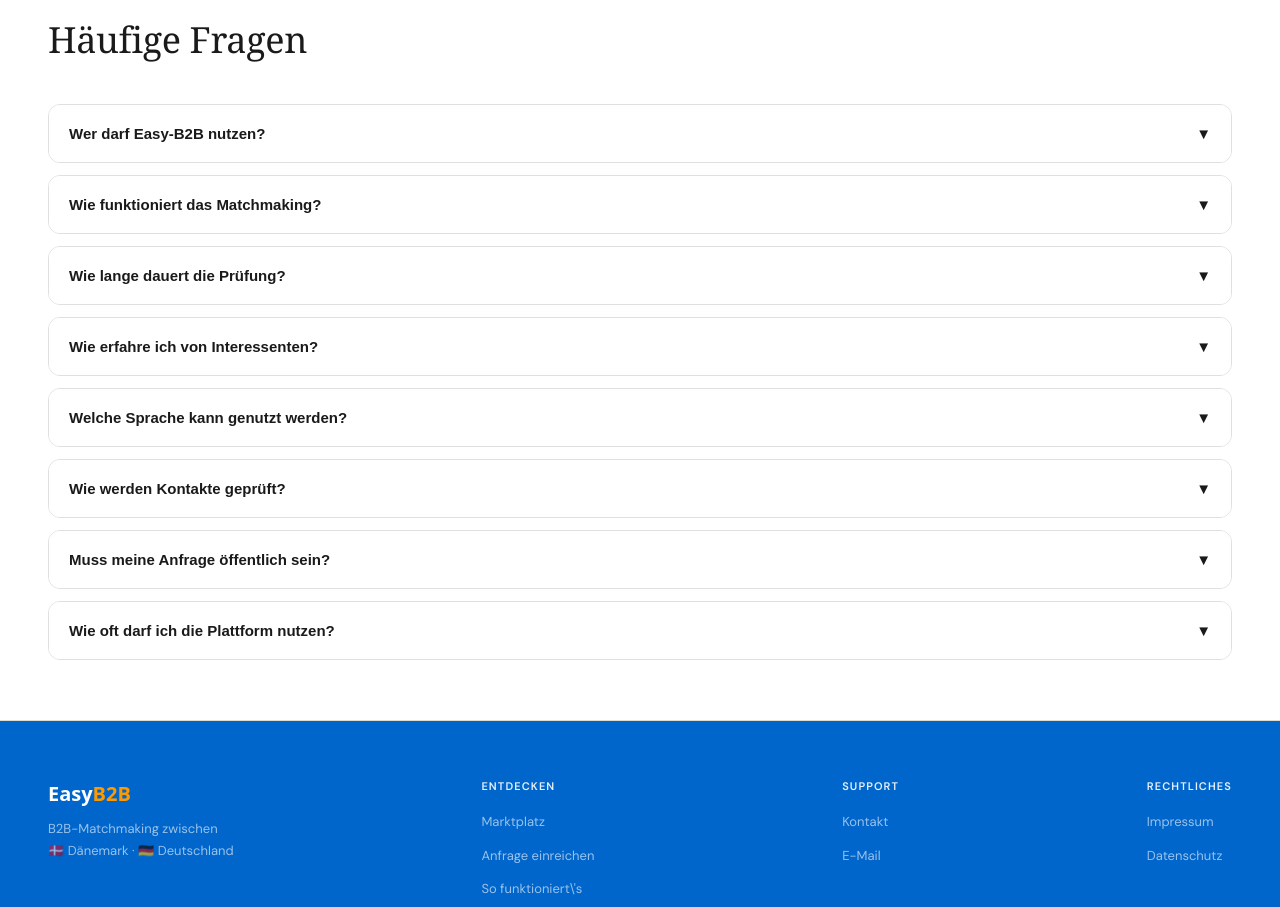
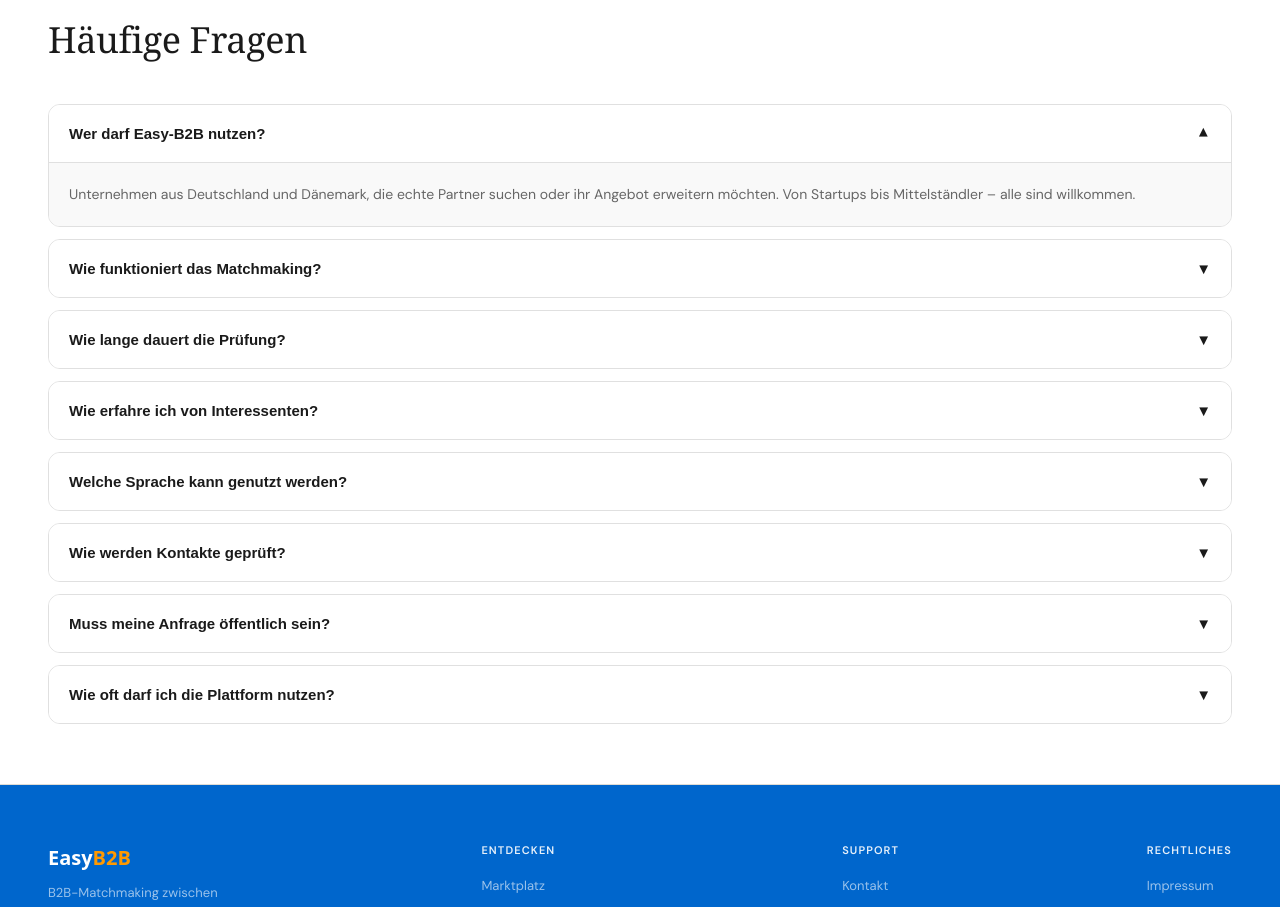
Before and after one commit to janthomsenstf-bit/Homepage-Easy-B2B, a Next.js app: page /anfrage-einreichen in a window 1280 px wide. Shown: the part 2040-2947 px from the top of the page. Built offline with nearby package versions, Linux system fonts and the light colour scheme.

Commit message:
Fix: FAQItem defaultOpen Prop hinzugefügt

```diff
--- a/src/components/FAQItem.tsx
+++ b/src/components/FAQItem.tsx
@@ -5,10 +5,11 @@
 interface FAQItemProps {
   frage: string
   antwort: string
+  defaultOpen?: boolean
 }
 
-export default function FAQItem({ frage, antwort }: FAQItemProps) {
-  const [isOpen, setIsOpen] = useState(false)
+export default function FAQItem({ frage, antwort, defaultOpen = false }: FAQItemProps) {
+  const [isOpen, setIsOpen] = useState(defaultOpen)
 
   return (
     <div style={{
```
